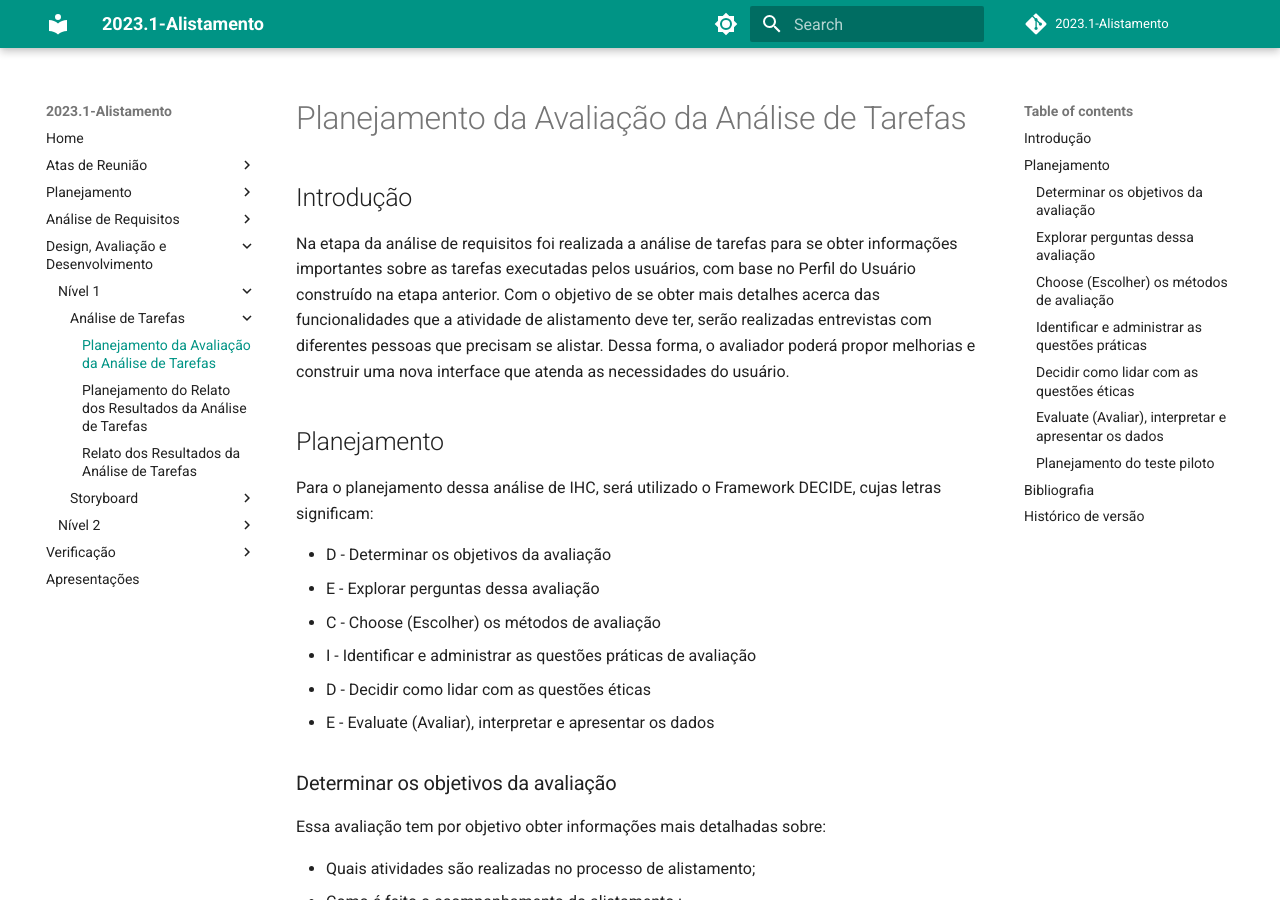
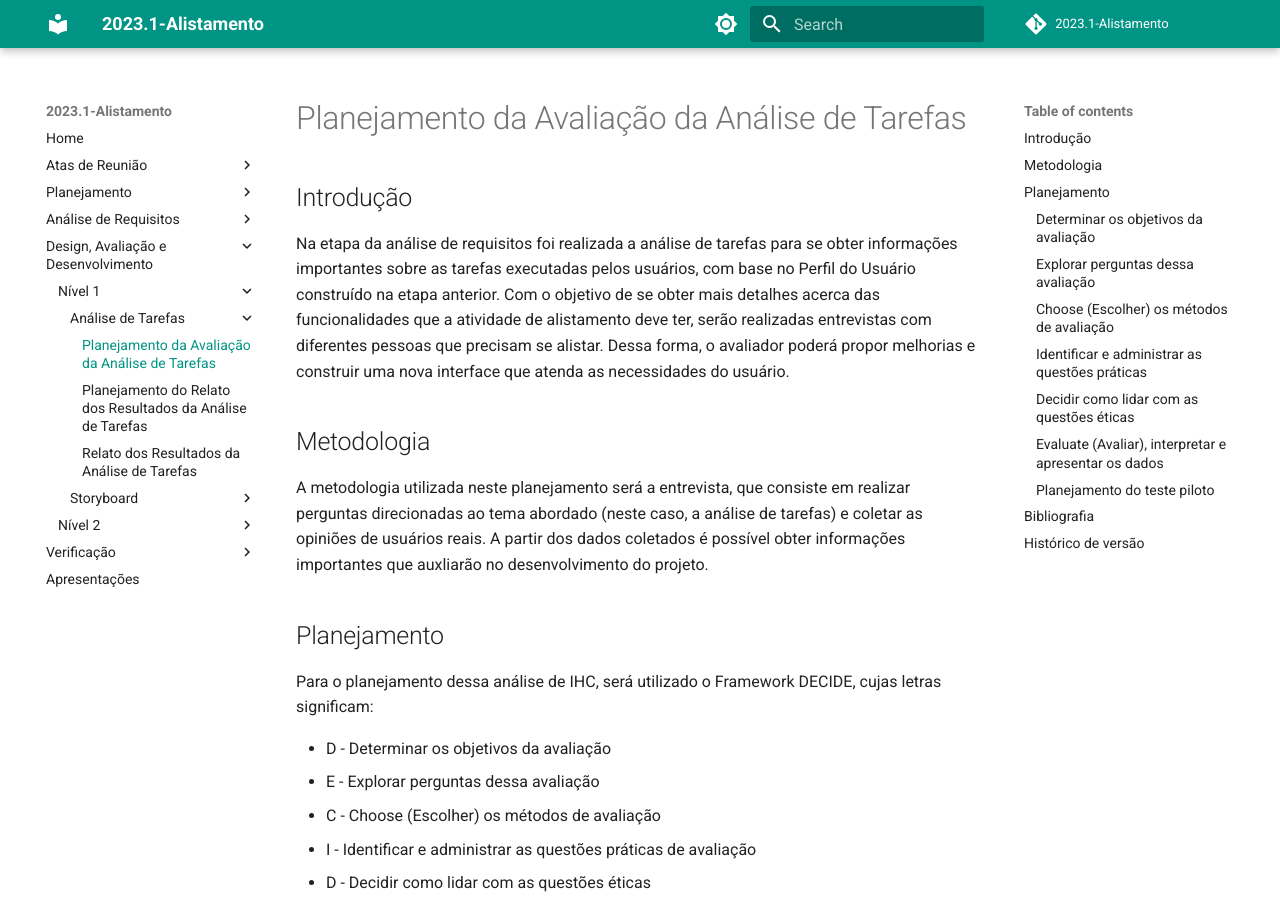
Before and after one commit to Interacao-Humano-Computador/2023.1-Alistamento, an MkDocs documentation site: the page built from docs/design_avaliacao_desenvolvimento/nivel1/analise_tarefas/planejamento_avaliacao.md, in a window 1280 px wide and 900 px high. Built offline with MkDocs 1.6.1 and Material for MkDocs 9.7.7, drawn with Linux system fonts in a browser that asks for light colours; comment, search, counter and statistics services are not loaded.

Commit message:
Adicionando Metodologia ao planejamento da avaliacao

```diff
--- a/docs/design_avaliacao_desenvolvimento/nivel1/analise_tarefas/planejamento_avaliacao.md
+++ b/docs/design_avaliacao_desenvolvimento/nivel1/analise_tarefas/planejamento_avaliacao.md
@@ -1,6 +1,10 @@
 ## Introdução
 
 Na etapa da análise de requisitos foi realizada a análise de tarefas para se obter informações importantes sobre as tarefas executadas pelos usuários, com base no Perfil do Usuário construído na etapa anterior. Com o objetivo de se obter mais detalhes acerca das funcionalidades que a atividade de alistamento deve ter, serão realizadas entrevistas com diferentes pessoas que precisam se alistar. Dessa forma, o avaliador poderá propor melhorias e construir uma nova interface que atenda as necessidades do usuário.
+
+## Metodologia
+
+A metodologia utilizada neste planejamento será a entrevista, que consiste em realizar perguntas direcionadas ao tema abordado (neste caso, a análise de tarefas) e coletar as opiniões de usuários reais. A partir dos dados coletados é possível obter informações importantes que auxliarão no desenvolvimento do projeto.
 
 ## Planejamento
 
```
